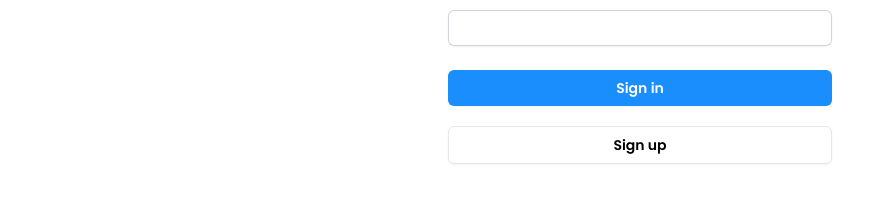
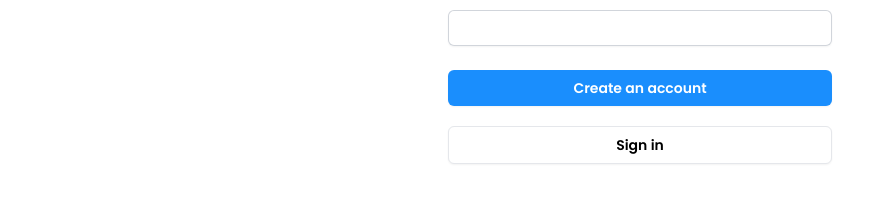
Before and after one commit to Dilshan-Shivantha-Kumarasiri/RAD-course-work, a React (Vite) app in the folder FRONTEND/: page /signup in a window 1280 px wide. Shown: the part 522-724 px from the top of the page, without its empty margins (0-874 px from the left). Built offline with nearby package versions, Linux system fonts and the light colour scheme.

Commit message:
adding routes

```diff
--- a/FRONTEND/src/components/Layouts/NavBar.tsx
+++ b/FRONTEND/src/components/Layouts/NavBar.tsx
@@ -30,12 +30,12 @@ export default function NavBar(): React.JSX.Element {
                 </div>
                 <div>
                     {/* user sign in area */}
-                    <a href="#" className={""}>
+                    <Link to={"/signin/"}>
                         <button
                             className={"duration-300 sing-in-btn  hover:text-[#1a8efd] hover:bg-white border-2 hover:border-[#1a8efd] border-[white] px-5 py-2 rounded-3xl bg-[#1a8efd] text-white"}>
                             Sign in
                         </button>
-                    </a>
+                    </Link>
                 </div>
             </nav>
         </>
--- a/FRONTEND/src/views/SignIn.tsx
+++ b/FRONTEND/src/views/SignIn.tsx
@@ -1,5 +1,6 @@
 import React from "react";
 import "../assets/css/style.css"
+import {Link} from "react-router-dom";
 
 
 export default function SignIn(): React.JSX.Element {
@@ -7,9 +8,10 @@ export default function SignIn(): React.JSX.Element {
         <>
             <section className={" relative h-full bg-white"}>
                 <div>
-                    <a href="#">
-                        <p className={"absolute text-gray-500 font-medium p-5 hover:secondary-font-color"}>Back to home</p>
-                    </a>
+                    <Link to={"/"}>
+                        <p className={"absolute text-gray-500 font-medium p-5 hover:secondary-font-color"}>Back to
+                            home</p>
+                    </Link>
                 </div>
                 <div className="flex min-h-full flex-col justify-center px-6 py-12 lg:px-8">
                     <div className="sm:mx-auto sm:w-full sm:max-w-sm">
@@ -54,10 +56,12 @@ export default function SignIn(): React.JSX.Element {
                                         className="flex w-full justify-center rounded-md bg-[#1a8efd] px-3 py-1.5 text-sm font-semibold leading-6 text-white shadow-sm hover:bg-[#067bea] focus-visible:outline focus-visible:outline-2 focus-visible:outline-offset-2 focus-visible:outline-indigo-600">Sign
                                     in
                                 </button>
-                                <button type="submit"
-                                        className="border mt-5 flex w-full justify-center rounded-md bg-white px-3 py-1.5 text-sm font-semibold leading-6 text-black shadow-sm hover:bg-gray-200 focus-visible:outline focus-visible:outline-2 focus-visible:outline-offset-2 focus-visible:outline-indigo-600">Sign
-                                    up
-                                </button>
+                                <Link to={"/signup/"}>
+                                    <button type="submit"
+                                            className="border mt-5 flex w-full justify-center rounded-md bg-white px-3 py-1.5 text-sm font-semibold leading-6 text-black shadow-sm hover:bg-gray-200 focus-visible:outline focus-visible:outline-2 focus-visible:outline-offset-2 focus-visible:outline-indigo-600">Sign
+                                        up
+                                    </button>
+                                </Link>
                             </div>
                         </form>
                     </div>
--- a/FRONTEND/src/views/SignUp.tsx
+++ b/FRONTEND/src/views/SignUp.tsx
@@ -1,12 +1,14 @@
 import React from "react";
+import {Link} from "react-router-dom";
 
-export default function SignUp():React.JSX.Element{
-    return(
+export default function SignUp(): React.JSX.Element {
+    return (
         <>
             <section className={" relative h-full bg-white"}>
                 <div>
                     <a href="#">
-                        <p className={"absolute text-gray-500 font-medium p-5 hover:secondary-font-color"}>Back to home</p>
+                        <p className={"absolute text-gray-500 font-medium p-5 hover:secondary-font-color"}>Back to
+                            home</p>
                     </a>
                 </div>
                 <div className="flex min-h-full flex-col justify-center px-6 py-12 lg:px-8">
@@ -16,14 +18,16 @@ export default function SignUp():React.JSX.Element{
                             <a className={"text-[32px] secondary-font-color font-medium"} href={"#"}>Health <span
                                 className={"text-[40px] text-[#54de54]"}>+</span></a>
                         </div>
-                        <h2 className="mt-10 text-center text-2xl font-bold leading-9 tracking-tight text-gray-900">Create an
-                        new account</h2>
+                        <h2 className="mt-10 text-center text-2xl font-bold leading-9 tracking-tight text-gray-900">Create
+                            an
+                            new account</h2>
                     </div>
 
                     <div className="mt-10 sm:mx-auto sm:w-full sm:max-w-sm">
                         <form className="space-y-6" action="#" method="POST">
                             <div>
-                                <label htmlFor="email" className="block text-sm font-medium leading-6 text-gray-900">First name</label>
+                                <label htmlFor="email" className="block text-sm font-medium leading-6 text-gray-900">First
+                                    name</label>
                                 <div className="mt-2">
                                     <input id="email" name="fname" type="email" autoComplete="email" required
                                            className=" px-1 block w-full rounded-md border-0 py-1.5 text-gray-900 shadow-sm ring-1 ring-inset ring-gray-300 placeholder:text-gray-400 focus:ring-2 focus:ring-inset focus:outline-none  focus:ring-[#1a8efd] sm:text-sm sm:leading-6"/>
@@ -31,7 +35,8 @@ export default function SignUp():React.JSX.Element{
                             </div>
 
                             <div>
-                                <label htmlFor="email" className="block text-sm font-medium leading-6 text-gray-900">Last name</label>
+                                <label htmlFor="email" className="block text-sm font-medium leading-6 text-gray-900">Last
+                                    name</label>
                                 <div className="mt-2">
                                     <input id="email" name="lname" type="email" autoComplete="email" required
                                            className=" px-1 block w-full rounded-md border-0 py-1.5 text-gray-900 shadow-sm ring-1 ring-inset ring-gray-300 placeholder:text-gray-400 focus:ring-2 focus:ring-inset focus:outline-none  focus:ring-[#1a8efd] sm:text-sm sm:leading-6"/>
@@ -61,13 +66,15 @@ export default function SignUp():React.JSX.Element{
 
                             <div>
                                 <button type="submit"
-                                        className="flex w-full justify-center rounded-md bg-[#1a8efd] px-3 py-1.5 text-sm font-semibold leading-6 text-white shadow-sm hover:bg-[#067bea] focus-visible:outline focus-visible:outline-2 focus-visible:outline-offset-2 focus-visible:outline-indigo-600">Sign
-                                    in
+                                        className="flex w-full justify-center rounded-md bg-[#1a8efd] px-3 py-1.5 text-sm font-semibold leading-6 text-white shadow-sm hover:bg-[#067bea] focus-visible:outline focus-visible:outline-2 focus-visible:outline-offset-2 focus-visible:outline-indigo-600">Create
+                                    an account
                                 </button>
-                                <button type="submit"
-                                        className="border mt-5 flex w-full justify-center rounded-md bg-white px-3 py-1.5 text-sm font-semibold leading-6 text-black shadow-sm hover:bg-gray-200 focus-visible:outline focus-visible:outline-2 focus-visible:outline-offset-2 focus-visible:outline-indigo-600">Sign
-                                    up
-                                </button>
+                                <Link to={"/signin/"}>
+                                    <button type="submit"
+                                            className="border mt-5 flex w-full justify-center rounded-md bg-white px-3 py-1.5 text-sm font-semibold leading-6 text-black shadow-sm hover:bg-gray-200 focus-visible:outline focus-visible:outline-2 focus-visible:outline-offset-2 focus-visible:outline-indigo-600">Sign
+                                        in
+                                    </button>
+                                </Link>
                             </div>
                         </form>
                     </div>
```
